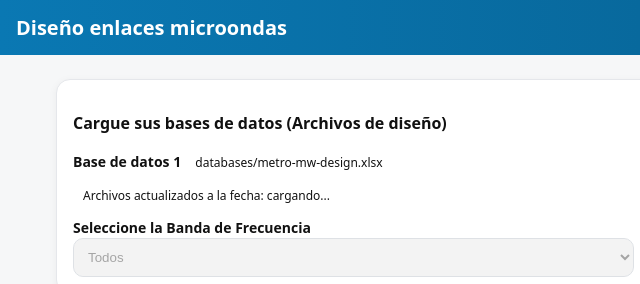
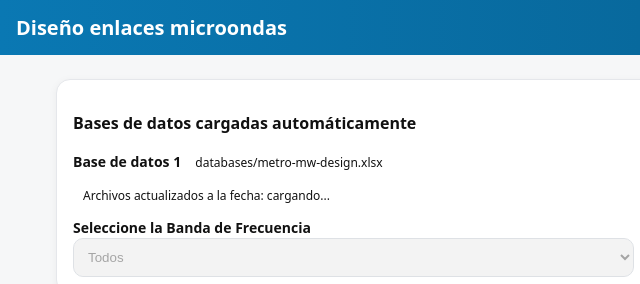
Before and after one commit to alvaromartinezg/microwavedesigner, a plain HTML site: page index.html in a window 1280 px wide. Shown: the top 284 px of the page, 0-640 px from the left. Drawn offline with Linux system fonts and the light colour scheme; no server answers.

Commit message:
Update index.html

```diff
--- a/index.html
+++ b/index.html
@@ -17,7 +17,7 @@
 <header><h1>Diseño enlaces microondas</h1></header>
 <main>
   <div class="card">
-    <p><strong>Cargue sus bases de datos (Archivos de diseño)</strong></p>
+    <p><strong>Bases de datos cargadas automáticamente</strong></p>
     <div class="row">
     <div>
       <label>Base de datos 1</label>
```
